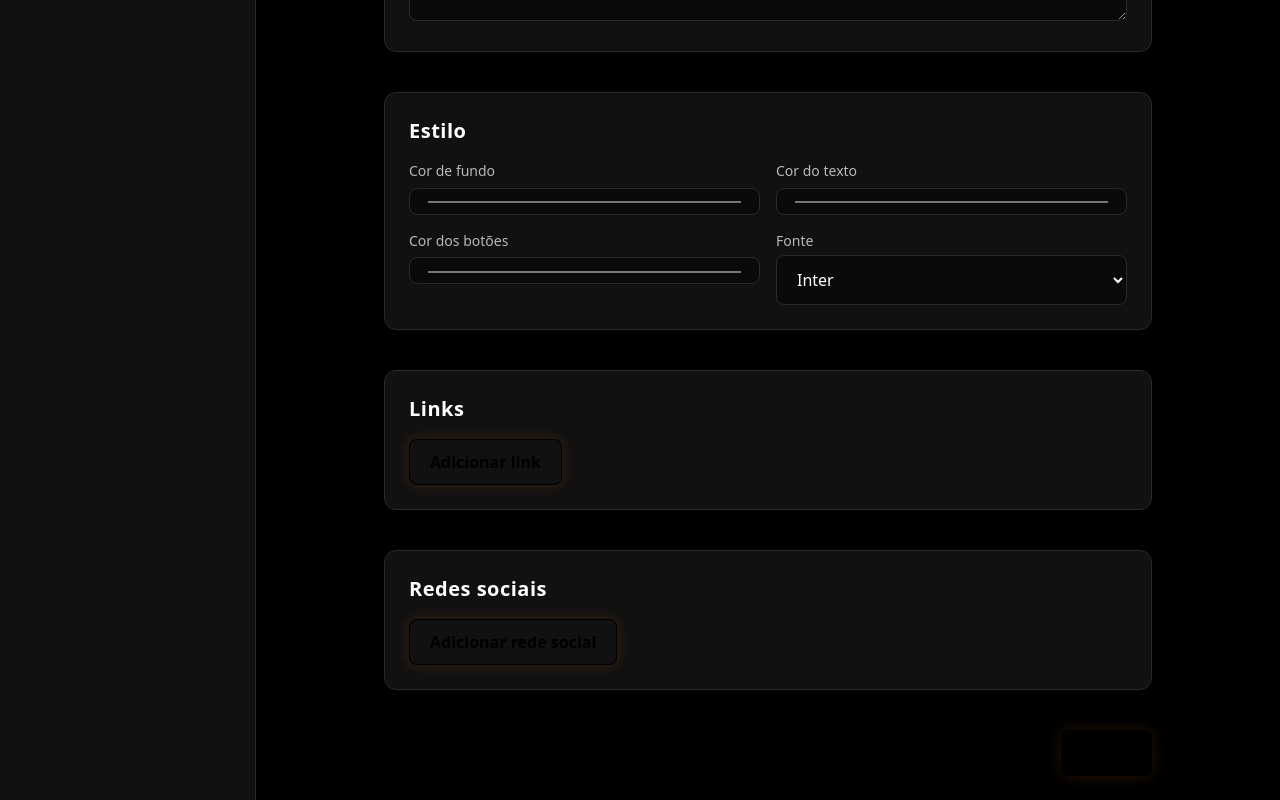
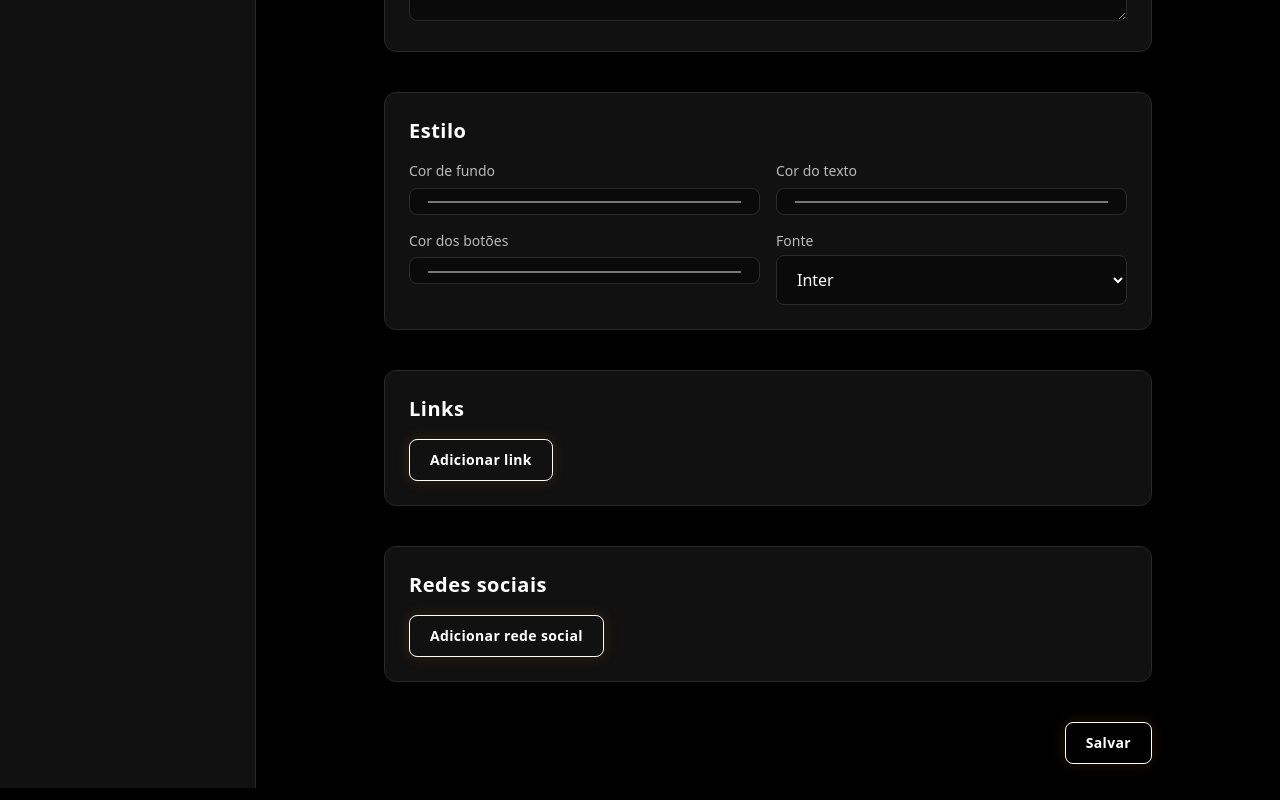
Before and after one commit to andrei1110/react-link-list, a Next.js app: page /dashboard/pages/new in a window 1280 px wide. Shown: the part 713-1513 px from the top of the page. Built offline with nearby package versions, Linux system fonts and the light colour scheme.

Commit message:
fix: fixed update page

```diff
--- a/src/app/dashboard/pages/[id]/actions.ts
+++ b/src/app/dashboard/pages/[id]/actions.ts
@@ -1,4 +1,3 @@
-// src/app/dashboard/pages/[id]/actions.ts
 "use server";
 
 import { cookies } from "next/headers";
@@ -15,19 +14,10 @@ export async function updatePage(
     return { success: false, message: "Unauthorized" };
   }
 
-  const res = await apiRequest<PageData>(
-    `${process.env.API_URL}/pages/${id}`,
-    token,
-    {
-      method: "PATCH",
-      headers: {
-        "Content-Type": "application/json",
-        Authorization: `Bearer ${token}`,
-      },
-      body: JSON.stringify(data),
-      cache: "no-store",
-    }
-  );
+  const res = await apiRequest<PageData>(`/pages/${id}`, token, {
+    method: "PATCH",
+    body: JSON.stringify(data),
+  });
 
   if (!res.success) {
     return {
--- a/src/app/dashboard/pages/components/LinksForm.tsx
+++ b/src/app/dashboard/pages/components/LinksForm.tsx
@@ -43,7 +43,16 @@ export default function LinksForm({ links, onChange }: Props) {
         />
       ))}
 
-      <Button type="button" onClick={handleAdd}>
+      <Button
+        className="
+            bg-brand hover:bg-brandHover
+            text-white px-4 py-2 rounded-lg
+            text-sm font-semibold tracking-wide
+            transition
+          "
+        type="button"
+        onClick={handleAdd}
+      >
         Adicionar link
       </Button>
     </div>
--- a/src/app/dashboard/pages/components/PageEditor.tsx
+++ b/src/app/dashboard/pages/components/PageEditor.tsx
@@ -1,4 +1,3 @@
-// src/app/dashboard/pages/components/PageEditor.tsx
 "use client";
 
 import { useState, useTransition } from "react";
@@ -97,7 +96,16 @@ export default function PageEditor({ initialPage, onSave }: PageEditorProps) {
       </Section>
 
       <div className="flex justify-end">
-        <Button onClick={handleSubmit} disabled={isPending}>
+        <Button
+          className="
+          bg-brand hover:bg-brandHover
+          text-white px-4 py-2 rounded-lg
+          text-sm font-semibold tracking-wide
+          transition
+        "
+          onClick={handleSubmit}
+          disabled={isPending}
+        >
           {isPending ? "Salvando..." : "Salvar"}
         </Button>
       </div>
--- a/src/app/dashboard/pages/components/SocialLinksForm.tsx
+++ b/src/app/dashboard/pages/components/SocialLinksForm.tsx
@@ -43,7 +43,16 @@ export default function SocialLinksForm({ socialLinks, onChange }: Props) {
         />
       ))}
 
-      <Button type="button" onClick={handleAdd}>
+      <Button
+        className="
+          bg-brand hover:bg-brandHover
+          text-white px-4 py-2 rounded-lg
+          text-sm font-semibold tracking-wide
+          transition
+        "
+        type="button"
+        onClick={handleAdd}
+      >
         Adicionar rede social
       </Button>
     </div>
--- a/src/app/dashboard/pages/page.tsx
+++ b/src/app/dashboard/pages/page.tsx
@@ -15,8 +15,6 @@ export default async function UserPages() {
   if (!token) {
     redirect("login");
   }
-
-  console.log("aqui entraaa");
 
   const pages = (await apiRequest<PageData[]>(`/pages/me`, token)).data;
 
--- a/src/app/login/actions.ts
+++ b/src/app/login/actions.ts
@@ -19,7 +19,6 @@ export async function loginAction(_prevState: unknown, formData: FormData) {
 
     return { success: true, error: null };
   } catch (e) {
-    console.log(e);
     return { success: false, error: "E-mail ou senha incorretos", message: e };
   }
 }
```
